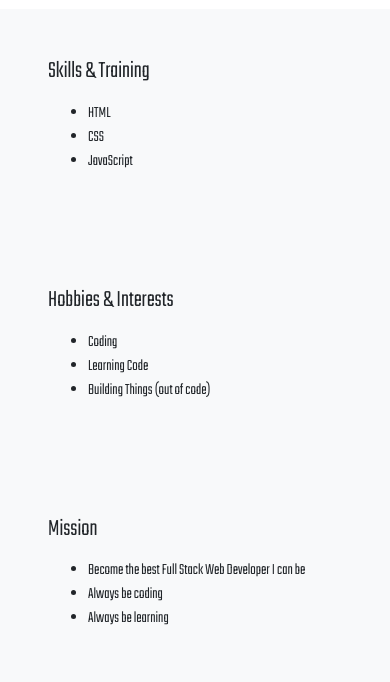
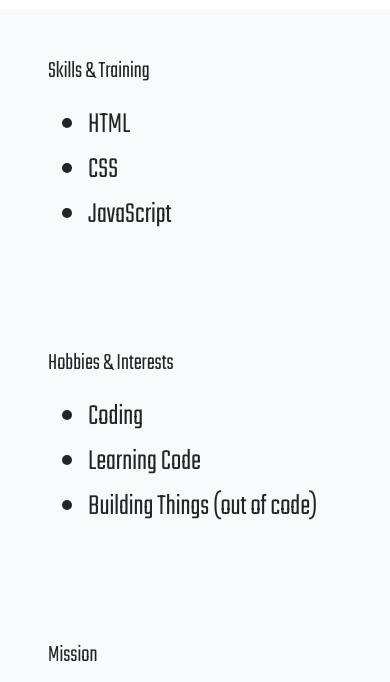
Before and after one commit to aBuiDev/homework_responsive_portfolio, a plain HTML site: page index.html in a window 390 px wide. Shown: the part 1934-2616 px from the top of the page. Drawn offline with nearby package versions, Linux system fonts and the light colour scheme.

Commit message:
final update to text size

```diff
--- a/assets/style.css
+++ b/assets/style.css
@@ -69,4 +69,7 @@ form {
     p {
         font-size: 30px;
     }
+    .listText {
+        font-size: 30px;
+    }
 }
--- a/index.html
+++ b/index.html
@@ -79,7 +79,7 @@
           </div>
         </section>
 
-        <section class="container mt-5">
+        <section class="container mt-5 listText">
           <div class="row">
             <div class="col-lg-4 p-5 bg-light">
               <h4>Skills & Training</h4>
```
